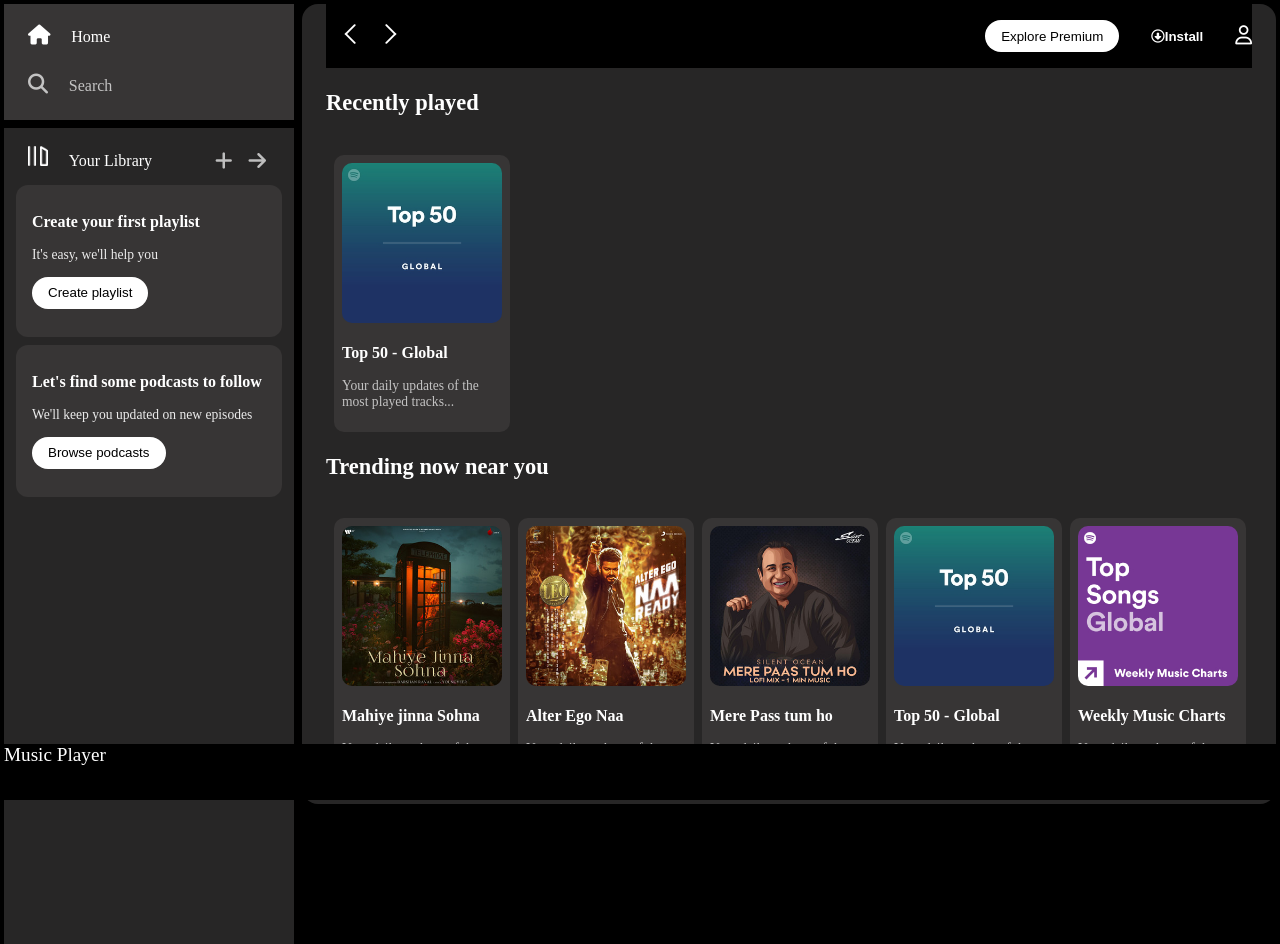
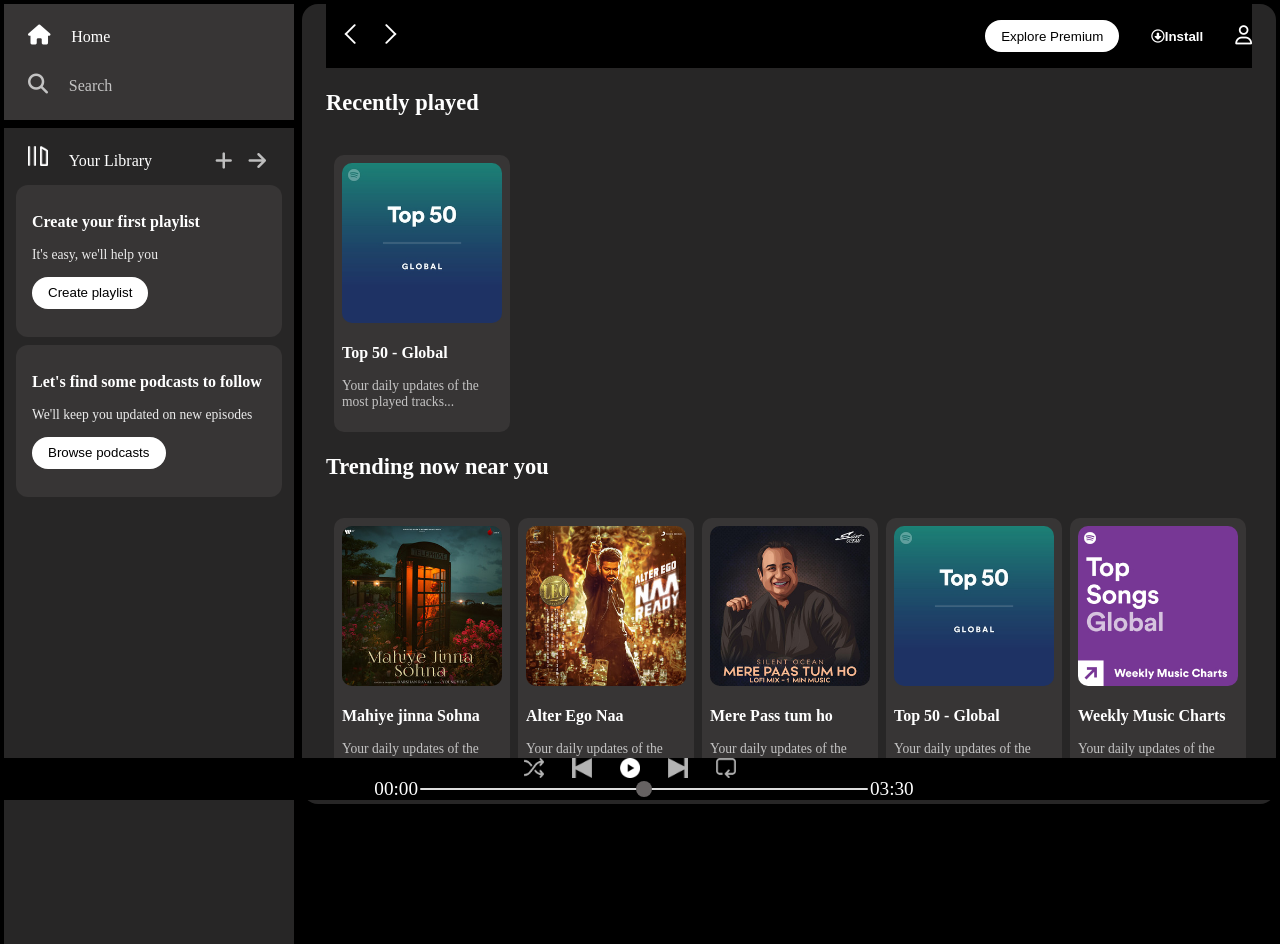
Before and after one commit to dakshataramteke/Spotify-Clone, a plain HTML site: page index.html in a window 1280 px wide. Drawn offline with Linux system fonts and the light colour scheme.

Commit message:
Music Player

```diff
--- a/index.html
+++ b/index.html
@@ -169,10 +169,29 @@
             </div>
           </div>
         </div>
-        <br /><br /><br /><br />
+     <div class="footer">
+      <div class="line"></div>
+     </div>
       </div>
       <!-- ==================== Music Player ==================  -->
-      <div class="music-player">Music Player</div>
+      <div class="music-player">
+        <div class="album"></div>
+        <div class="player">
+          <div class="player-controls">
+            <img src="/assets/player_icon1.png" class="player-icon" alt="">
+            <img src="/assets/player_icon2.png" class="player-icon" alt="">
+            <img src="/assets/player_icon3.png" class="player-icon" alt="" style="opacity: 1;">
+            <img src="/assets/player_icon4.png" class="player-icon" alt="">
+            <img src="/assets/player_icon5.png" class="player-icon" alt="">
+          </div>
+          <div class="playback-bar">
+            <span class="curr-time">00:00</span>
+            <input type="range" min="0" max="100" class=" progress-bar" step="2"name="" id="">
+            <span class="curr-time">03:30</span>
+          </div>
+        </div>
+        <div class="controls"></div>
+      </div>
     </div>
   </body>
 </html>
--- a/style.css
+++ b/style.css
@@ -35,7 +35,7 @@
     position: fixed;
     bottom: 0;
     width: 100%;
-    height: 7%;
+    /* height: 7%; */
 }
 .nav{
     background-color: var(--black-grey);
@@ -127,6 +127,7 @@
     justify-content: space-between;
     align-items: center;
     padding: 1rem 0 1rem 0;
+    z-index: 999;
 }
 .sticky-icons img {
    margin-left: 0.75rem;
@@ -174,3 +175,73 @@
     font-size: 0.85rem;
     opacity: 0.7;
 }
+
+/* === Footer ===  */
+.footer{
+    height: 100px;
+    display: flex;
+    align-items: center;
+    justify-content: center;
+}
+.line{
+    width: 90%;
+    height: 50%;
+    border-top: 1px solid white;
+    opacity: 0.4;
+}
+
+/* Music Player  */
+.music-player{
+    display: flex;
+    justify-content: space-between;
+    align-items: center;
+
+}
+.album{
+    width: 25%;
+}
+.player{
+    width: 50%;
+}
+.controls{
+    width: 25%;
+}
+.player-controls{
+    display: flex;
+    justify-content: center;
+    align-items: center;
+}
+.player-icon{
+    width: 20px;
+    height: 20px;
+    margin-right: 1.75rem;
+    opacity: 0.7;
+}
+.player-icon:hover{
+    opacity: 1;
+}
+/* Playback Bar */
+.playback-bar{
+    display: flex;
+    justify-content: center;
+    align-items: center;
+}
+.progress-bar{
+    width: 70%;
+    appearance: none;
+    background-color: transparent;
+    cursor: pointer;
+}
+.progress-bar::-webkit-slider-runnable-track{
+    background-color: #ddd;
+    border-radius: 100px;
+    height: 0.15rem;
+}
+.progress-bar::-webkit-slider-thumb{
+    appearance: none;
+    height: 1rem;
+    width: 1rem;
+    background-color: rgb(102, 98, 98);
+    border-radius: 50%;
+    margin-top: -7px;
+}
```
Also changed, not shown: assets/player_icon2.png (added).
